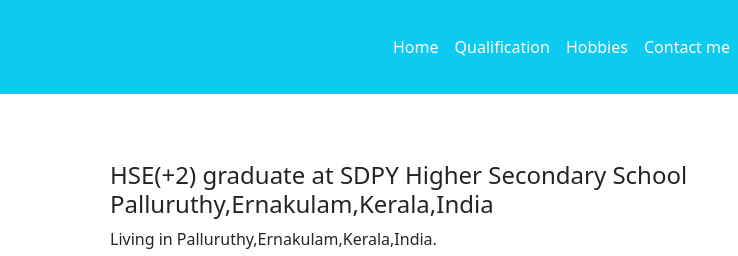
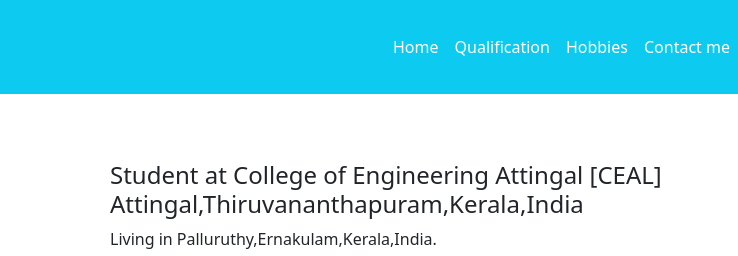
Before and after one commit to Fazalul-Ameen/Fazalul-Ameen.github.io, a plain HTML site: page index.html in a window 1280 px wide. Shown: the top 256 px of the page, 542-1280 px from the left. Drawn offline with nearby package versions, Linux system fonts and the light colour scheme.

Commit message:
Few updates also

```diff
--- a/index.html
+++ b/index.html
@@ -69,7 +69,7 @@
             class="img-fluid rounded-circle" style="max-width: 100%; height: auto;">
         </div>
         <div class="col-md-6">
-          <h4>HSE(+2) graduate at SDPY Higher Secondary School<br>Palluruthy,Ernakulam,Kerala,India</h4>
+          <h4>Student at College of Engineering Attingal [CEAL]<br>Attingal,Thiruvananthapuram,Kerala,India</h4>
           <p class="text-grey">Living in Palluruthy,Ernakulam,Kerala,India.</p>
           <a href="https://goo.gl/maps/tWrwFUeHy8G8Hasi7" class="location"><i
               class="fa-solid fa-map-location-dot display-1"></i></a>
```
